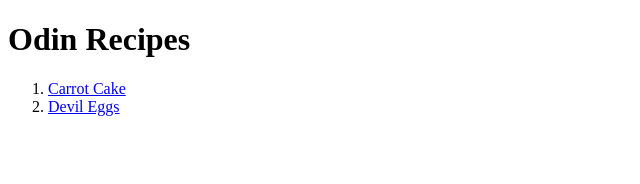
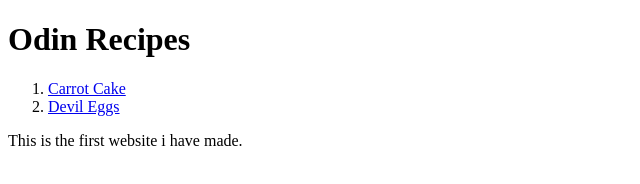
Before and after one commit to Nav-neetKr/odin-recipes, a plain HTML site: page index.html in a window 1280 px wide. Shown: the whole page, without its empty margins (0-640 px from the left). Drawn offline with Linux system fonts and the light colour scheme.

Commit message:
Edit index.html

```diff
--- a/index.html
+++ b/index.html
@@ -12,5 +12,6 @@
         <li><a href="./recipes/carrotcake.html">Carrot Cake</a></li>
         <li><a href="./recipes/deviledeggs.html">Devil Eggs</a></li>
     </ol>
+    <p>This is the first website i have made.</p>
 </body>
 </html>
```
